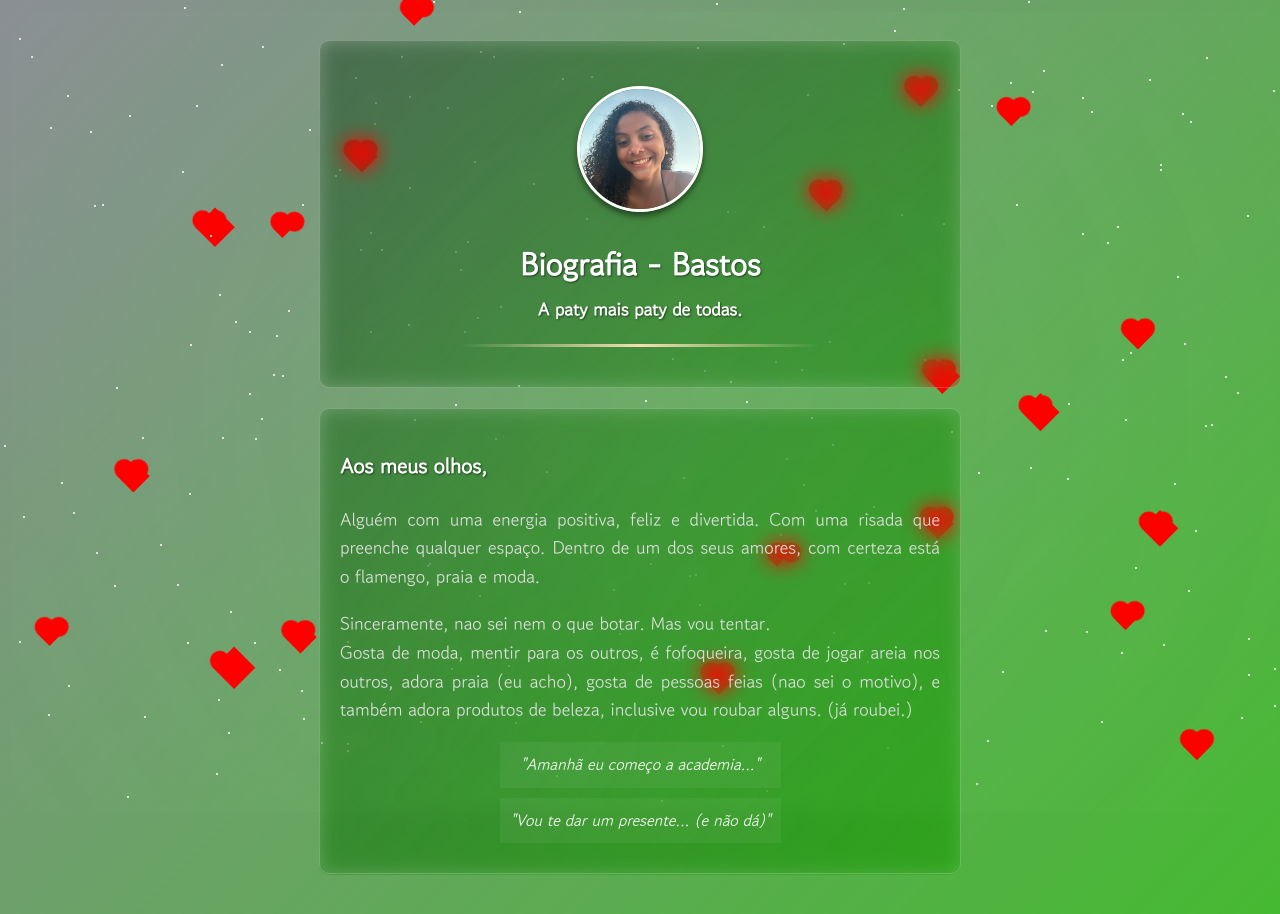
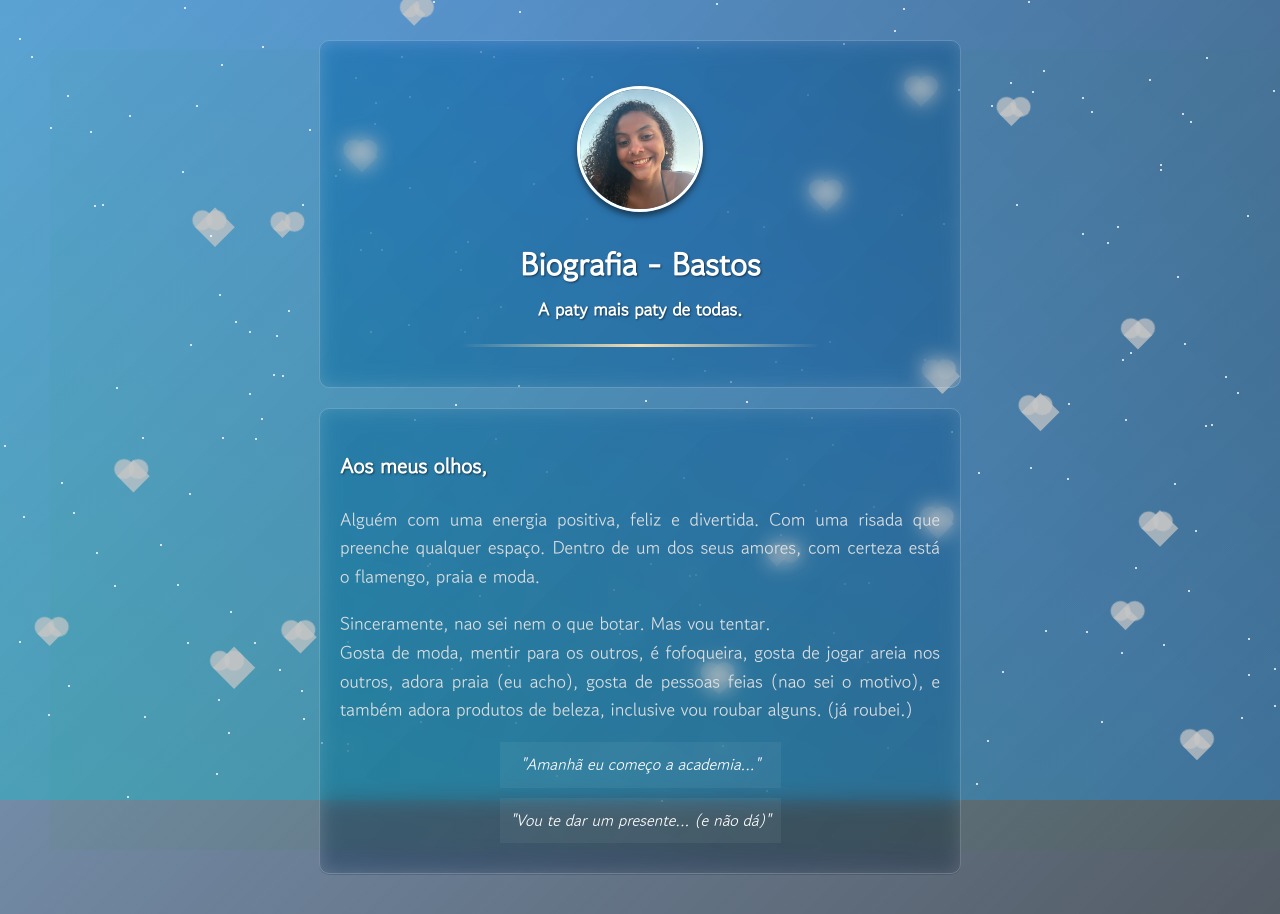
Before and after one commit to 0xC0002/verdadesVerdadeiras, a plain HTML site: page index.html in a window 1280 px wide. Drawn offline with Linux system fonts and the light colour scheme.

Commit message:
aurora boreal animation added & color background

```diff
--- a/index.css
+++ b/index.css
@@ -2,13 +2,29 @@ body {
     margin: 0;
     padding: 0;
     font-family: "Gowun Dodum", sans-serif;
-    background: linear-gradient(-45deg, rgba(34, 230, 116, 0.4), rgb(53, 182, 85), rgb(46, 199, 16), rgba(23, 32, 42, 0.5));
+    background: linear-gradient(-45deg, rgba(255, 0, 0, 0.4), rgb(255, 0, 0), rgb(68, 68, 68), rgba(11, 77, 153, 0.5));
     background-size: 400% 400%;
-    animation: auroraAnimation 15s ease infinite;
-    color: #f5f5f5; /* Cor clara para o texto */
+    animation: auroraAnimation 5s ease infinite;
     display: flex;
     justify-content: center;
+    overflow: hidden;
     z-index: 1; /* Garante que o conteúdo esteja acima dos corações */
+}
+#aurora {
+    position: fixed;
+    top: 0;
+    left: 0;
+    width: 100%;
+    height: 100%;
+    background: linear-gradient(45deg, rgba(34, 139, 230, 0.4), rgba(0, 255, 180, 0.4), rgba(34, 139, 230, 0.4), rgba(23, 32, 42, 0.5));
+    background-size: 400% 400%;
+    animation: auroraMove 4s ease infinite;
+    z-index: -1; /* Coloca o efeito atrás do conteúdo */
+}
+@keyframes auroraMove {
+    0% { background-position: 0% 50%; }
+    50% { background-position: 100% 50%; }
+    100% { background-position: 0% 50%; }
 }
 body::before {
     content: '';
@@ -17,9 +33,9 @@ body::before {
     left: 0;
     width: 100%;
     height: 100%;
-    background: radial-gradient(circle, rgba(255, 255, 255, 0.1), rgba(0, 0, 0, 0));
+    background: radial-gradient(circle, rgba(47, 184, 20, 0.050), rgba(47, 184, 20, 0.050));
     mix-blend-mode: overlay;
-    animation: fogMove 30s infinite ease-in-out;
+    animation: fogMove 2s infinite ease-in-out;
     z-index: -1; /* Coloca a névoa atrás do conteúdo */
 }
 
@@ -145,7 +161,7 @@ h1, h2, h3 {
     position: absolute;
     width: 20px;
     height: 20px;
-    background-color: red;
+    background-color: rgba(199, 199, 199, 0.726);
     transform: rotate(-45deg);
     animation: float 5s infinite ease-in-out;
     z-index: -1;
@@ -157,7 +173,7 @@ h1, h2, h3 {
     position: absolute;
     width: 20px;
     height: 20px;
-    background-color: red;
+    background-color: rgba(199, 199, 199, 0.726);
     border-radius: 50%;
 }
 
--- a/index.html
+++ b/index.html
@@ -12,7 +12,7 @@
     </style>
 </head>
 <body>
-
+    <div id="aurora"></div>
     <div class="hearts-container"></div>
 <!-- Lado esquerdo -->
     <div class="photo-container">
```
